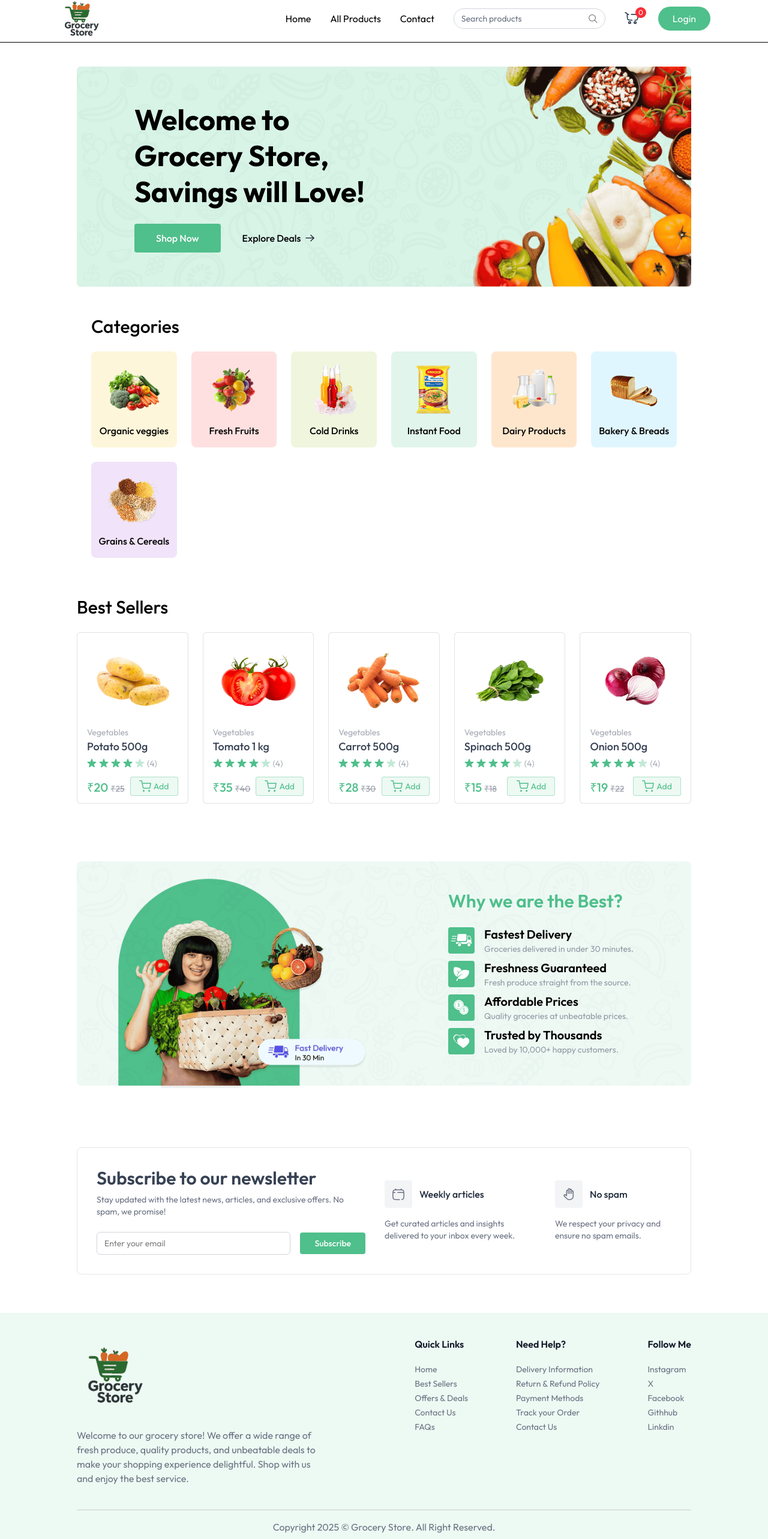
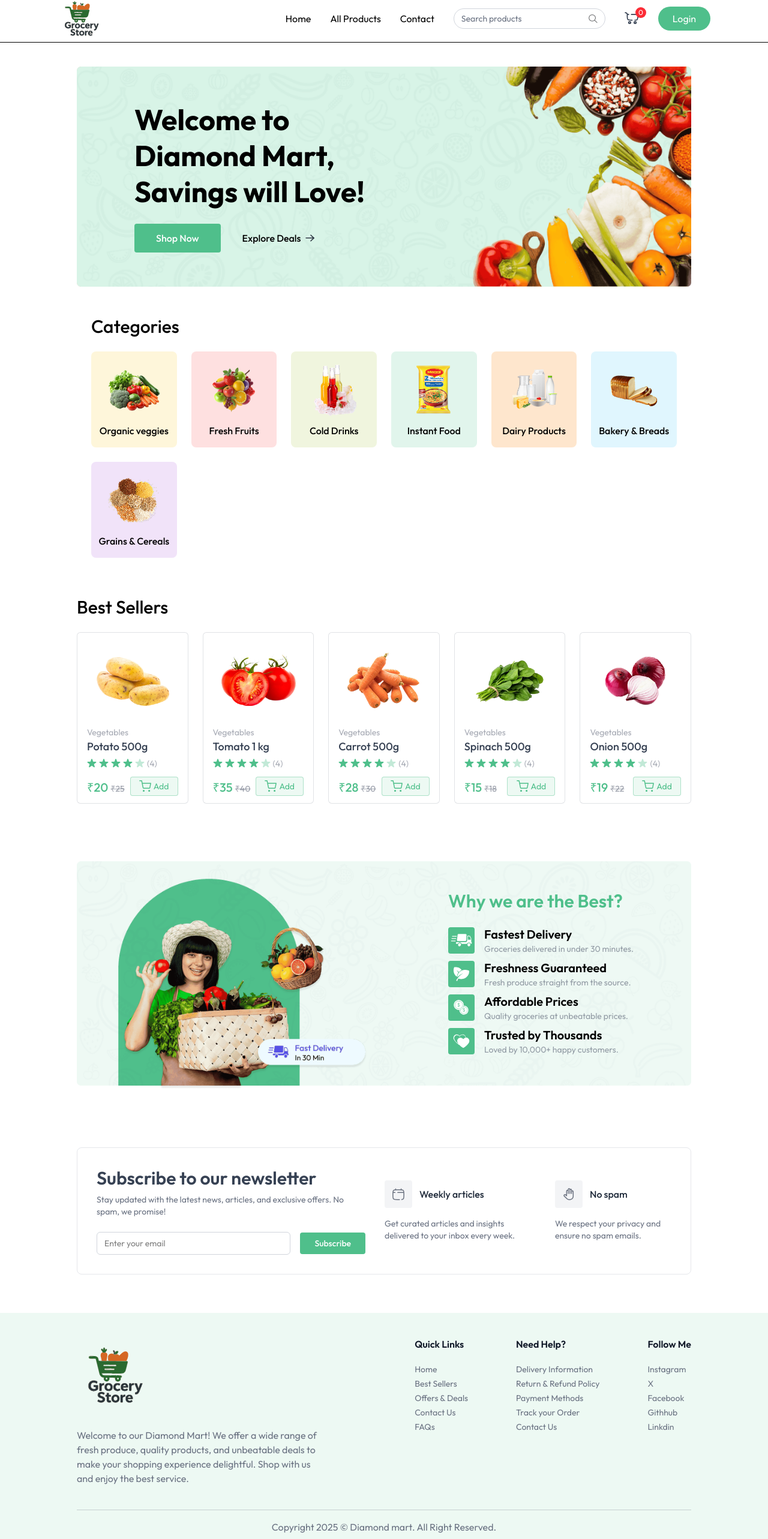
Before and after one commit to maaza4u/Grocery_Store, a React (Vite) app in the folder Frontend/: page / in a window 1280 px wide. Shown: the part 9-2575 px from the top of the page at 60% size. Built offline with nearby package versions, Linux system fonts and the light colour scheme.

Commit message:
Diamond Mart changes

```diff
--- a/Frontend/index.html
+++ b/Frontend/index.html
@@ -4,7 +4,7 @@
     <meta charset="UTF-8" />
     <link rel="icon" type="image/svg+xml" href="/favicon.svg" />
     <meta name="viewport" content="width=device-width, initial-scale=1.0" />
-    <title>Grocery Store</title>
+    <title>Diamond Mart</title>
   </head>
   <body>
     <div id="root"></div>
--- a/Frontend/src/components/Footer.jsx
+++ b/Frontend/src/components/Footer.jsx
@@ -48,7 +48,7 @@ const Footer = () => {
               alt="dummyLogoColored"
             />
             <p className="max-w-[410px] mt-6">
-              Welcome to our grocery store! We offer a wide range of fresh
+              Welcome to our Diamond Mart! We offer a wide range of fresh
               produce, quality products, and unbeatable deals to make your
               shopping experience delightful. Shop with us and enjoy the best
               service.
@@ -95,7 +95,7 @@ const Footer = () => {
         {/* Footer Bottom */}
 
         <p className="py-4 text-center text-sm md:text-base text-gray-500">
-          Copyright {new Date().getFullYear() } © Grocery Store. All Right Reserved.{" "}
+          Copyright {new Date().getFullYear() } © Diamond mart. All Right Reserved.{" "}
         </p>
       </div>
     </div>
--- a/Frontend/src/components/MainBanner.jsx
+++ b/Frontend/src/components/MainBanner.jsx
@@ -11,7 +11,7 @@ import { Link } from 'react-router-dom'
       <div className='absolute inset-0  flex flex-col items-center justify-end
       md:items-start md:justify-center pb-24  md:pb-0 px-4 md:pl-18 lg:pl-24 '>
         <h1 className='text-3xl md:text-4xl lg:text-5xl font-bold text-center
-        md:text-left max-w-72 md:max-w-80 lg:max-w-105 leading-tight lg:leading-15'>Welcome to Grocery Store, Savings will Love!</h1>
+        md:text-left max-w-72 md:max-w-80 lg:max-w-105 leading-tight lg:leading-15'>Welcome to Diamond Mart, Savings will Love!</h1>
 
       <div className='flex items-center mt-6 font-medium'>
         <Link to={"/products"} className='group flex items-center gap-2 px-7 md:px-9 py-3 bg-primary
```
